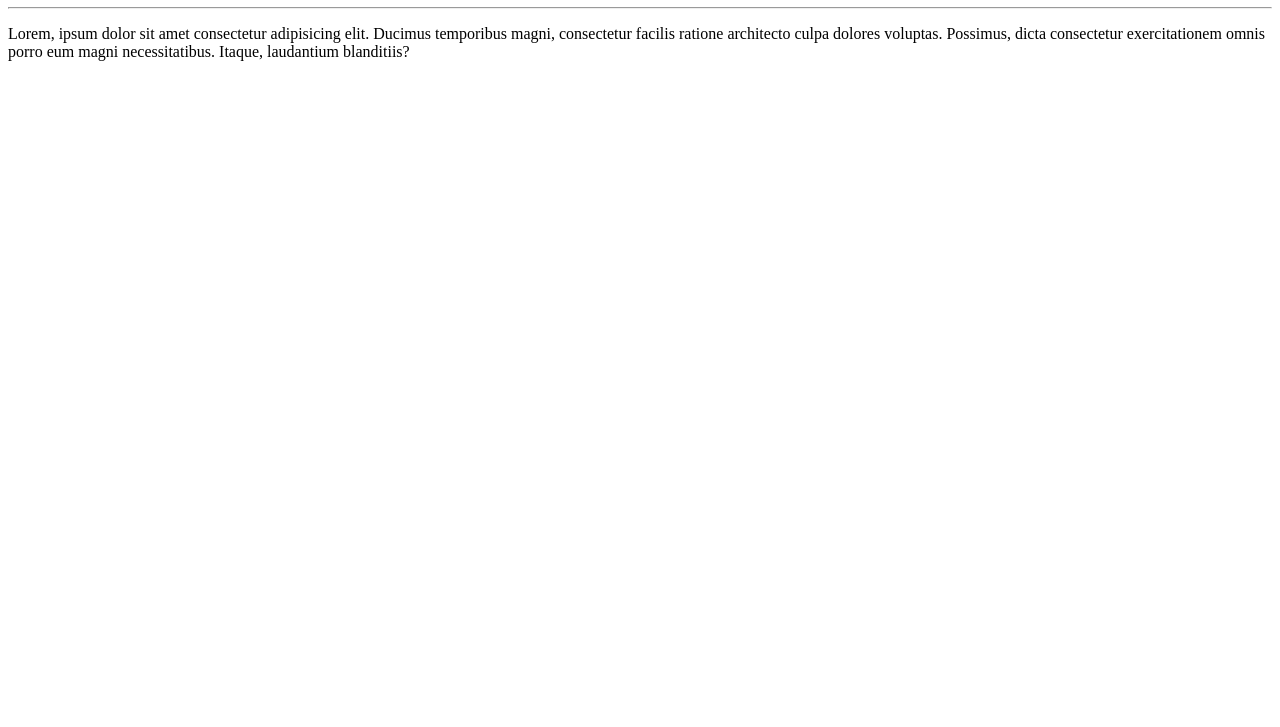
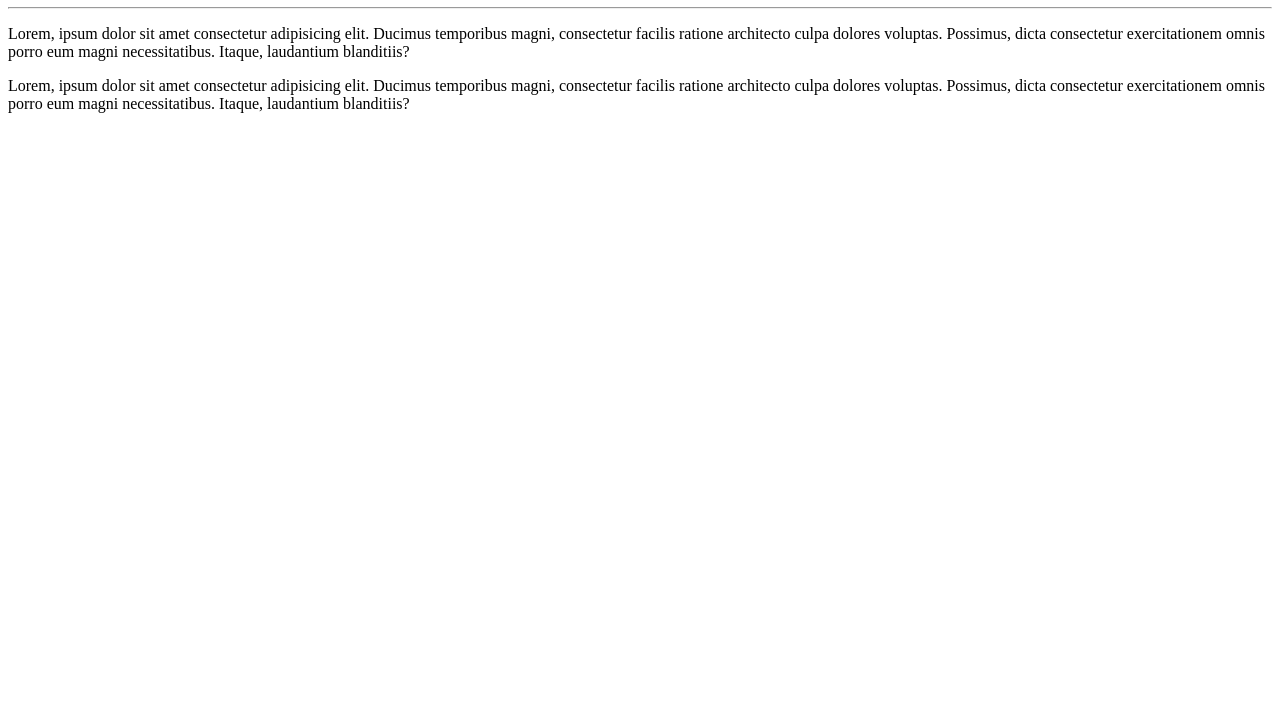
Before and after one commit to TaysonPiuco/Ol-Mundo, a plain HTML site: page site-exemplo/index.html in a window 1280 px wide. Shown: the part 73-800 px from the top of the page. Drawn offline with Linux system fonts and the light colour scheme.

Commit message:
adicionei um parágrafo

```diff
--- a/site-exemplo/index.html
+++ b/site-exemplo/index.html
@@ -11,5 +11,6 @@
   <p>
       Lorem, ipsum dolor sit amet consectetur adipisicing elit. Ducimus temporibus magni, consectetur facilis ratione architecto culpa dolores voluptas. Possimus, dicta consectetur exercitationem omnis porro eum magni necessitatibus. Itaque, laudantium blanditiis?
   </p>
+  <p>Lorem, ipsum dolor sit amet consectetur adipisicing elit. Ducimus temporibus magni, consectetur facilis ratione architecto culpa dolores voluptas. Possimus, dicta consectetur exercitationem omnis porro eum magni necessitatibus. Itaque, laudantium blanditiis?</p>
 </body>
 </html>
```
